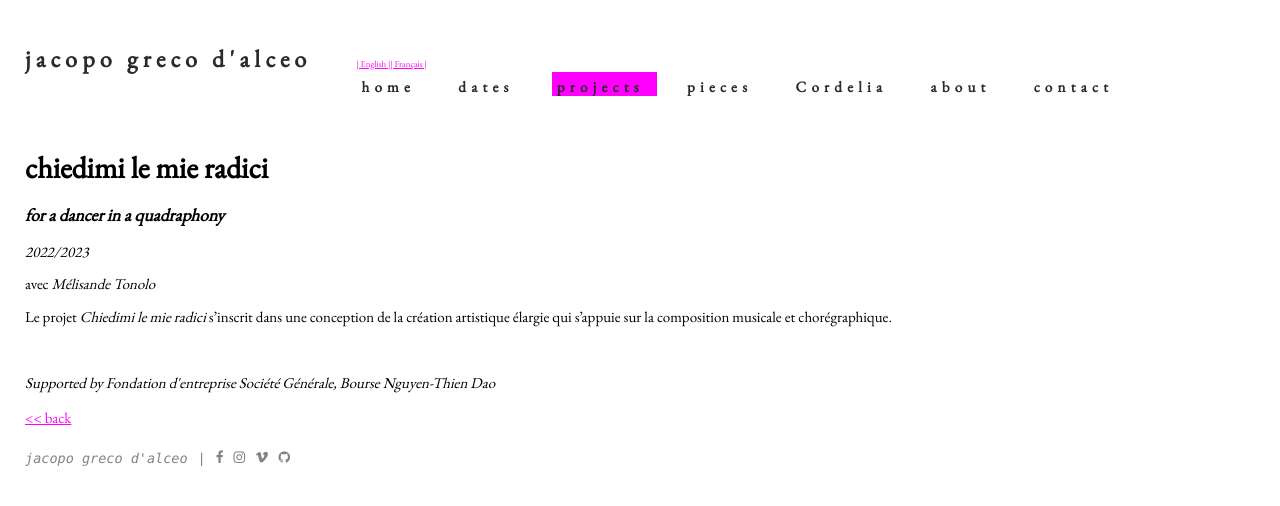
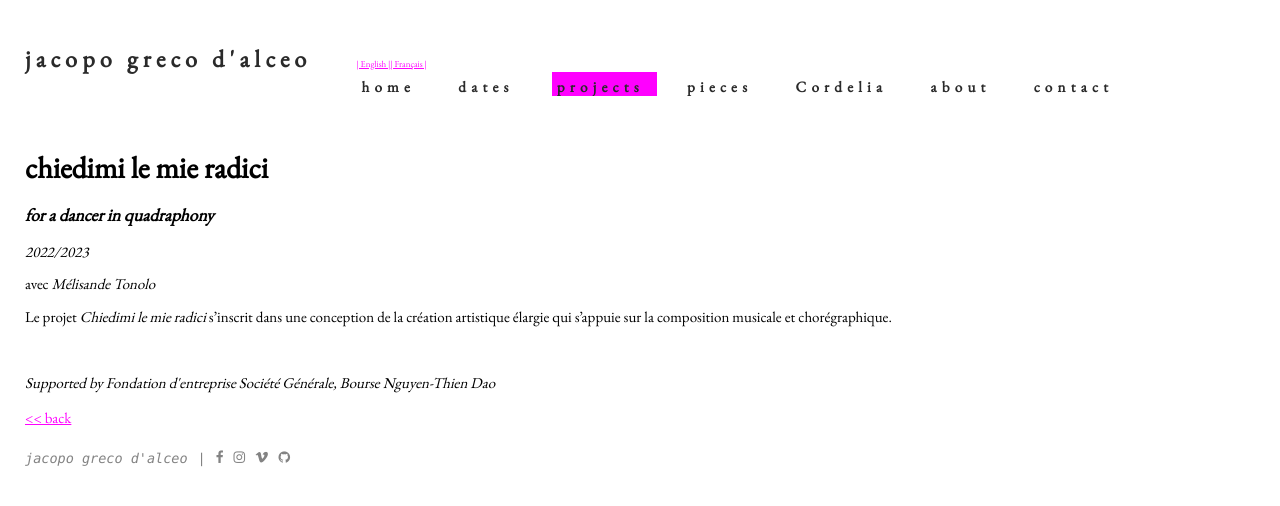
Before and after one commit to jacopogrecodalceo/jacopogrecodalceo.github.io, a Jekyll site: the page built from content/_en/projects/23_1-chiedimi_le_mie_radici.md, in a window 1280 px wide. Shown: the top 506 px of the page. Built offline with Jekyll 4.4.1, drawn with Linux system fonts in a browser that asks for light colours.

```diff
--- a/content/_en/projects/23_1-chiedimi_le_mie_radici.md
+++ b/content/_en/projects/23_1-chiedimi_le_mie_radici.md
@@ -1,7 +1,7 @@
 ---
 title: chiedimi le mie radici
 slug: chiedimi_le_mie_radici
-instrumentation: for a dancer in a quadraphony
+instrumentation: for a dancer in quadraphony
 tags: dance, quadraphony, electronic
 year: 2022/2023
 partners: Fondation d'entreprise Société Générale, Bourse Nguyen-Thien Dao
```
